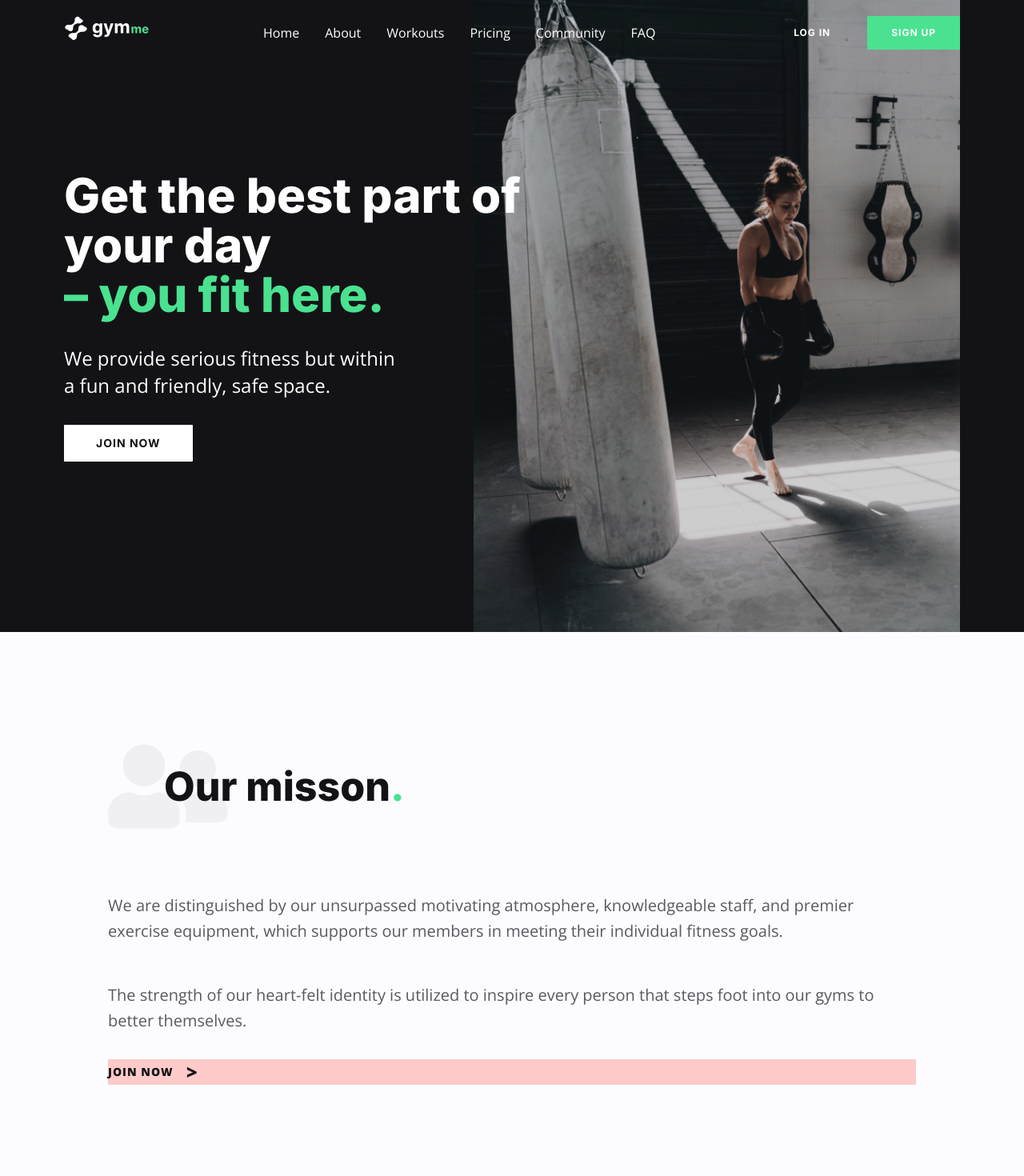
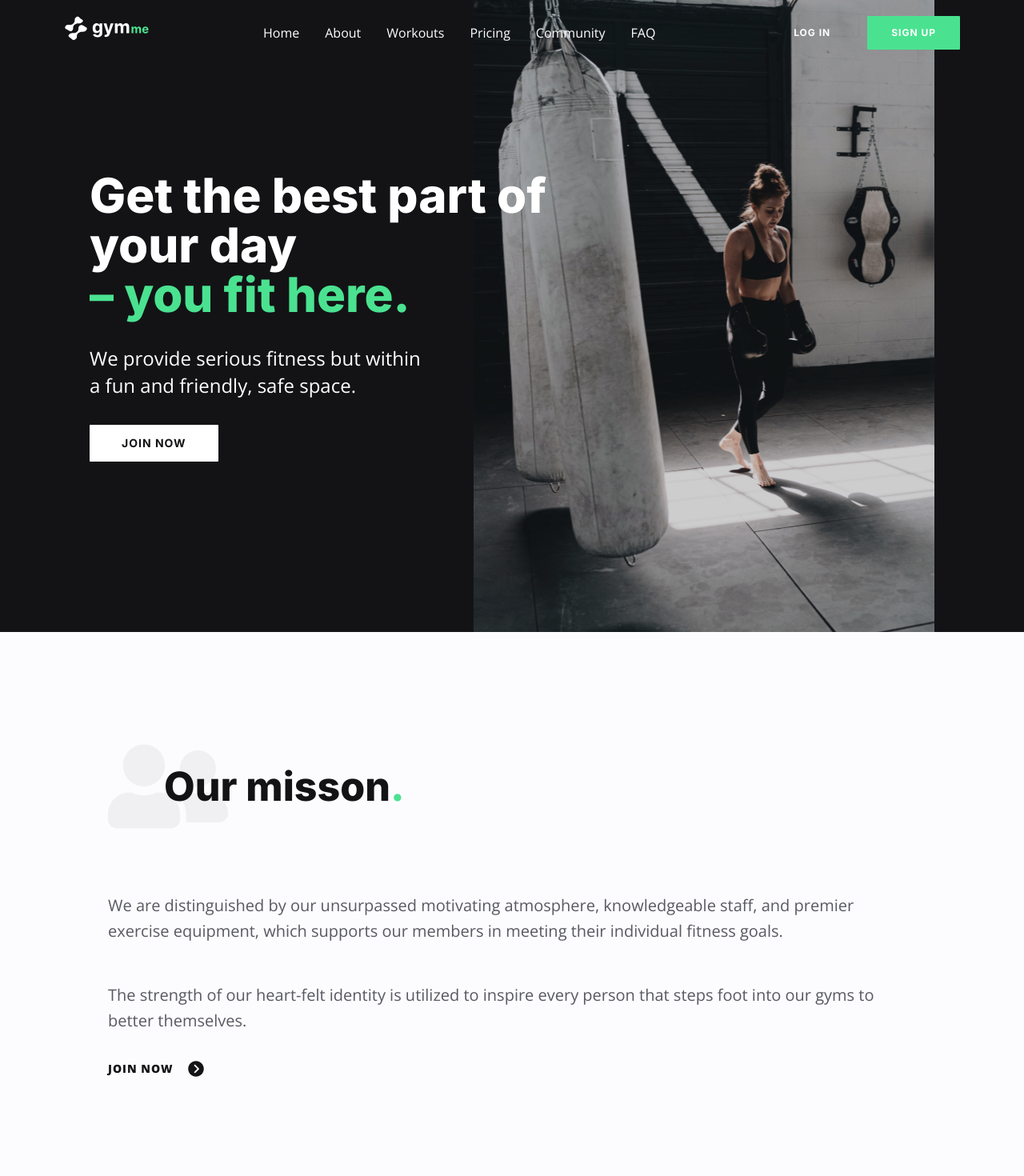
Before and after one commit to goni715/gym-website, a React (Vite) app: page / in a window 1280 px wide. Shown: the top 1470 px of the page at 80% size. Built offline with nearby package versions, Linux system fonts and the light colour scheme.

Commit message:
framer-motion using

```diff
--- a/package.json
+++ b/package.json
@@ -10,8 +10,10 @@
     "preview": "vite preview"
   },
   "dependencies": {
+    "framer-motion": "^11.3.30",
     "react": "^18.3.1",
-    "react-dom": "^18.3.1"
+    "react-dom": "^18.3.1",
+    "react-icons": "^5.3.0"
   },
   "devDependencies": {
     "@types/react": "^18.3.3",
--- a/src/components/About.jsx
+++ b/src/components/About.jsx
@@ -1,34 +1,52 @@
+import { IoIosArrowDroprightCircle } from "react-icons/io";
 import { about } from "../data/data";
+import {motion, useInView} from 'framer-motion';
+import { useRef } from "react";
 
 const About = () => {
     //destructure about data
     const {title, subtitle1, subtitle2, icon, link} = about;
+    const ref = useRef();
+    const isInView = useInView(ref, {once:true})
+
+
+
+
+
     return (
       <>
         <section className="py-[80px] md:py-[110px] lg:pt-[140px] lg:pb-[180px]">
           <div className="container px-[20px] lg:px-[135px]">
             {/* section title */}
-                    <div className="flex justify-start items-center -space-x-20 mb-[50px] lg:mb-[80px]">
+            <motion.div
+               ref={ref}
+            //    animate={{y:0, transition:{duration:0.5}}}
+               animate={
+                isInView
+                ? {y:0, transition:{duration:1}}
+                : {y:150}
+              }
+               className="flex justify-start items-center -space-x-20 mb-[50px] lg:mb-[80px]"
+               >
               <img src={icon} alt="about_icon" />
               <h2 className="h2 flex -space-x-4">
                 {title}
                 <span className="text-primary-200">.</span>
               </h2>
-                    </div>
+            </motion.div>
             {/* subtitle 1 */}
             <p className="md:text-body-md mb-12">{subtitle1}</p>
             {/* subtitle 2 */}
             <p className="md:text-body-md mb-8">{subtitle2}</p>
             {/* link */}
 
-
-                    <a className="bg-red-200 text-neutral-500 text-sm uppercase font-extrabold tracking-[1px] flex items-center gap-x-4 hover:gap-x-6 transition-all" href="">
+            <a
+              className="text-neutral-500 text-sm uppercase font-extrabold tracking-[1px] flex items-center gap-x-4 hover:gap-x-6 transition-all"
+              href=""
+            >
               {link}
-                            <span className="text-2xl">{">"}</span>
+              <IoIosArrowDroprightCircle className="text-2xl" />
             </a>
-
-
-
           </div>
         </section>
       </>
--- a/src/components/Banner.jsx
+++ b/src/components/Banner.jsx
@@ -5,7 +5,7 @@ const Banner = () => {
     return (
         <>
            <section className="bg-neutral-500 h-[790px]">
-             <div className="container h-full">
+             <div className="container lg:px-[7rem] h-full">
                 <div className="flex items-center h-full relative -space-x-48 lg:-space-x-24 pl-6 lg:pl-0">
                     {/* text */}
                     <div className="text-white flex-1 z-10">
@@ -21,7 +21,7 @@ const Banner = () => {
                     </div>
 
                     {/* image */}
-                    <div className="bg-blue-300 w-full h-full bg-banner bg-cover bg-right lg:bg-center bg-no-repeat flex-1">
+                    <div className="w-full h-full bg-banner bg-cover bg-right lg:bg-center bg-no-repeat flex-1">
                     </div>
                 </div>
              </div>
```
Also changed, not shown: 1 other file (tests, documents, lock files or other folders). Lines whose indentation alone changed are shown as unchanged.
